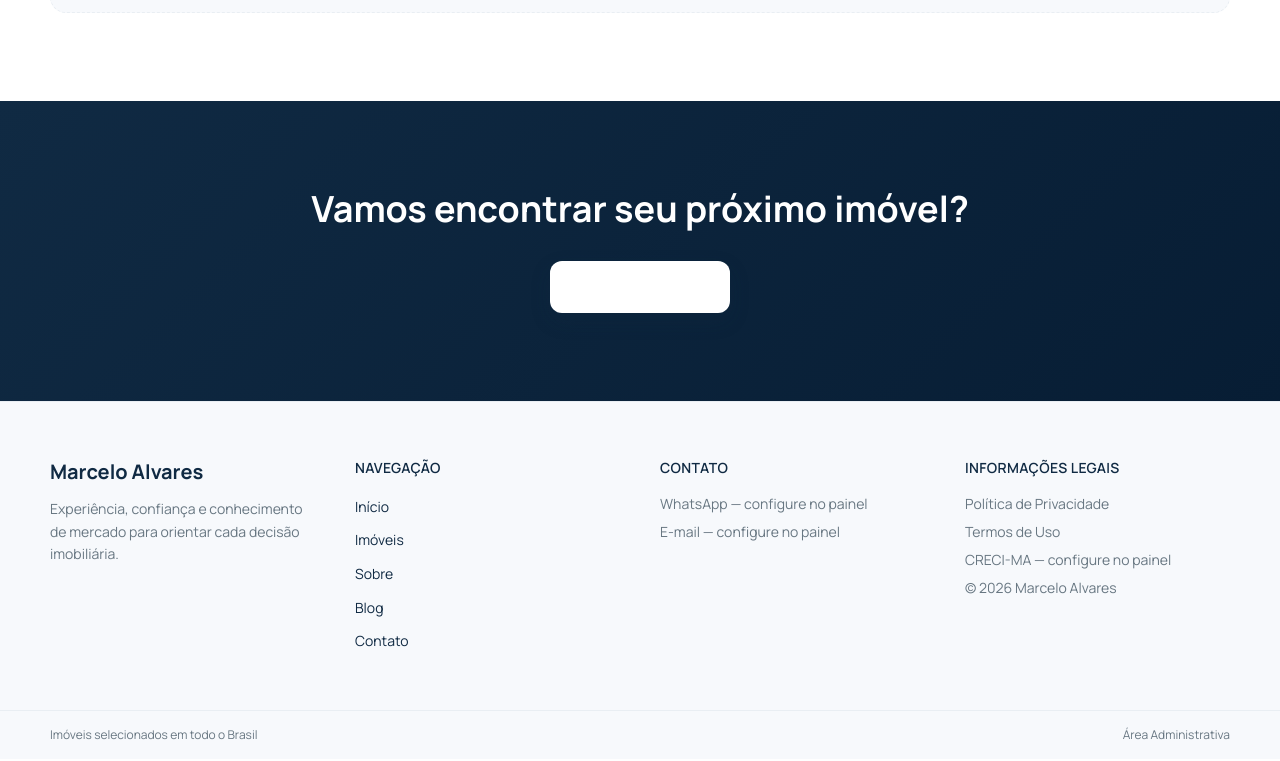
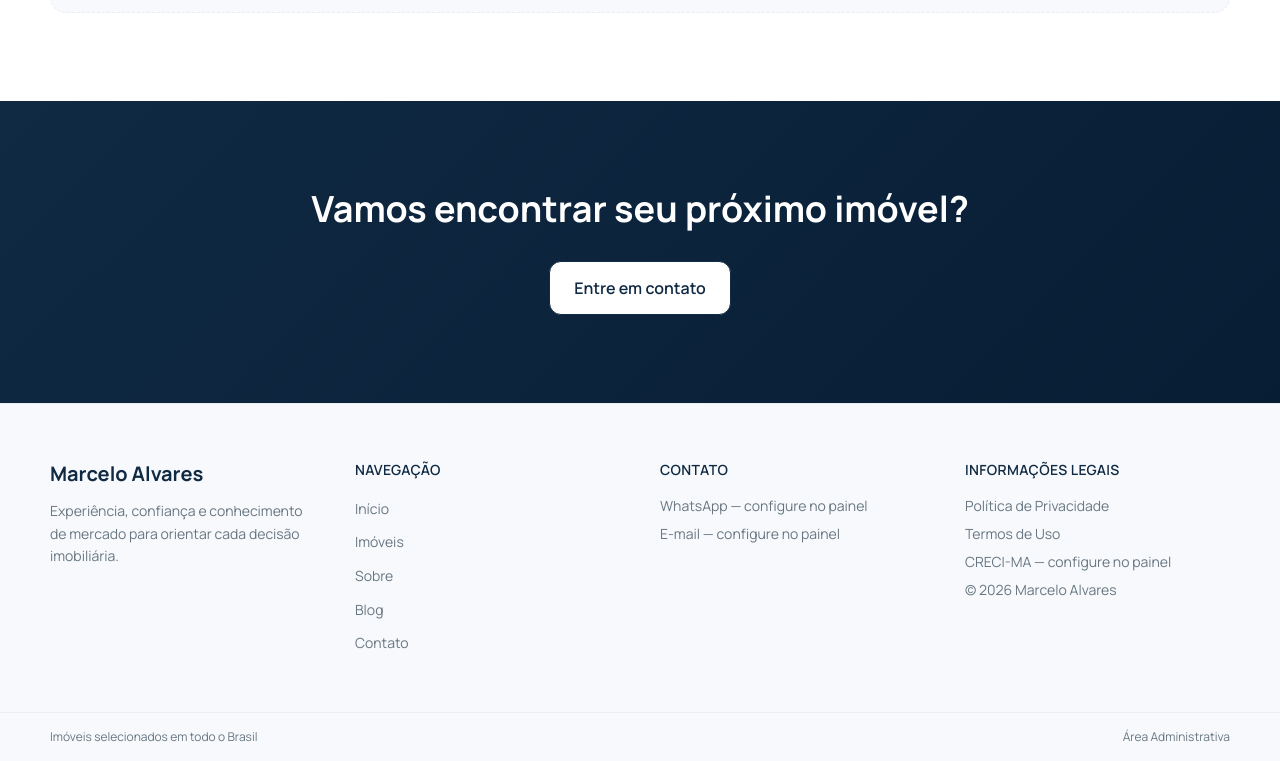
Before and after one commit to Brunaalvares/Website_imobiliaria, a Next.js app: page /sobre in a window 1280 px wide. Shown: the part 2013-2774 px from the top of the page. Built offline with nearby package versions, Linux system fonts and the light colour scheme; no server answers; the database is empty.

Commit message:
fix: contraste tipográfico nos CTAs
Garante texto branco no botão "Fale com um especialista" e texto azul
nos CTAs de contato (fundo claro), evitando herança de cor dos links.

```diff
--- a/src/app/(public)/page.tsx
+++ b/src/app/(public)/page.tsx
@@ -248,7 +248,7 @@ export default async function HomePage() {
           <div className="mt-8">
             <Button
               href={settings.whatsapp ? `https://wa.me/55${settings.whatsapp.replace(/\D/g, "")}` : "/contato"}
-              className="bg-white text-navy hover:bg-ice"
+              variant="secondary"
               size="lg"
             >
               Converse com Marcelo
--- a/src/app/(public)/sobre/page.tsx
+++ b/src/app/(public)/sobre/page.tsx
@@ -118,7 +118,7 @@ export default async function SobrePage() {
       <section className="section-pad bg-[linear-gradient(135deg,#102A43,#071D34)] text-white">
         <div className="container-site max-w-2xl text-center">
           <h2 className="text-3xl font-bold md:text-4xl">Vamos encontrar seu próximo imóvel?</h2>
-          <Button href="/contato" className="mt-8 bg-white text-navy hover:bg-ice" size="lg">
+          <Button href="/contato" variant="secondary" className="mt-8" size="lg">
             Entre em contato
           </Button>
         </div>
--- a/src/app/globals.css
+++ b/src/app/globals.css
@@ -41,8 +41,11 @@ body {
 }
 
 a {
+  text-decoration: none;
+}
+
+a:not([class]) {
   color: inherit;
-  text-decoration: none;
 }
 
 img {
--- a/src/components/ui/Button.tsx
+++ b/src/components/ui/Button.tsx
@@ -7,11 +7,11 @@ type Size = "sm" | "md" | "lg";
 
 const variants: Record<Variant, string> = {
   primary:
-    "bg-navy text-white hover:bg-navy-dark shadow-[0_8px_20px_rgba(16,42,67,0.18)]",
+    "bg-navy !text-white hover:bg-navy-dark hover:!text-white shadow-[0_8px_20px_rgba(16,42,67,0.18)]",
   secondary:
-    "bg-white text-navy border border-navy hover:bg-ice",
-  ghost: "bg-transparent text-navy hover:bg-ice",
-  danger: "bg-[#9B1C1C] text-white hover:bg-[#7f1515]",
+    "bg-white !text-navy border border-navy hover:bg-ice hover:!text-navy",
+  ghost: "bg-transparent !text-navy hover:bg-ice hover:!text-navy",
+  danger: "bg-[#9B1C1C] !text-white hover:bg-[#7f1515] hover:!text-white",
 };
 
 const sizes: Record<Size, string> = {
```
